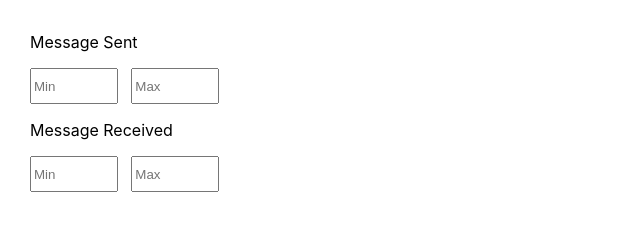
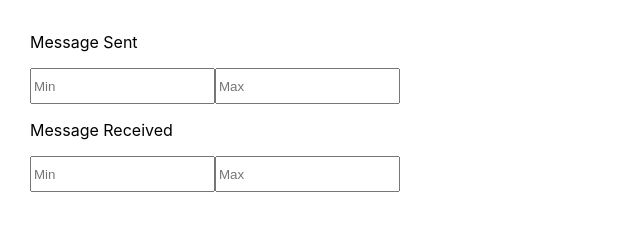
Before and after one commit to Neelam618/contacts-app, a React (Create React App) app: page / in a window 1280 px wide. Shown: the part 470-700 px from the top of the page, without its empty margins (0-640 px from the left). Built offline with nearby package versions, Linux system fonts and the light colour scheme; no server answers.

Commit message:
sidebar spacing added

```diff
--- a/src/components/Sidebar.tsx
+++ b/src/components/Sidebar.tsx
@@ -54,16 +54,18 @@ function Sidebar(props: any) {
                     </List>
                 </div>
                 <div>
-                    <div style={{margin: '1em 0'}}>Message Sent</div>
-                        <input type="number" placeholder='Min' style={{ width: 80, height: 30, marginRight: '1em' }} />
-                        <input type="number" placeholder='Max' style={{width: 80, height: 30, marginRight: '1em'}} />
-                    {/* <TextField type="number" inputProps={{ inputMode: 'numeric', pattern: '[0-9]*' }} /> */}
+                    <div style={{ margin: '1em 0' }}>Message Sent</div>
+                    <div style={{ display: 'flex', justifyContent: 'space-between'}}>
+                        <div><input type="number" placeholder='Min' style={{ height: 30 }} /></div>
+                        <div><input type="number" placeholder='Max' style={{ height: 30 }} /></div>
+                    </div>
                 </div>
                  <div>
                     <div style={{margin: '1em 0'}}>Message Received</div>
-                        <input type="number" placeholder='Min' style={{ width: 80, height: 30, marginRight: '1em' }} />
-                        <input type="number" placeholder='Max' style={{width: 80, height: 30, marginRight: '1em'}} />
-                    {/* <TextField type="number" inputProps={{ inputMode: 'numeric', pattern: '[0-9]*' }} /> */}
+                        <div style={{ display: 'flex', justifyContent: 'space-between'}}>
+                        <div><input type="number" placeholder='Min' style={{ height: 30 }} /></div>
+                        <div><input type="number" placeholder='Max' style={{ height: 30 }} /></div>
+                    </div>
                 </div>
             </Box>
         </div>
```
